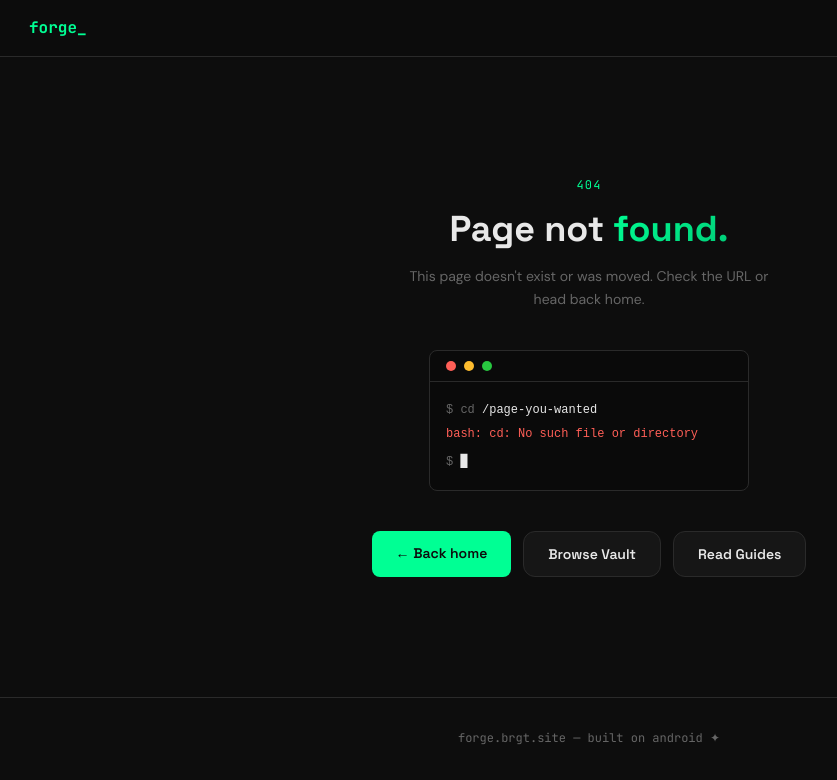
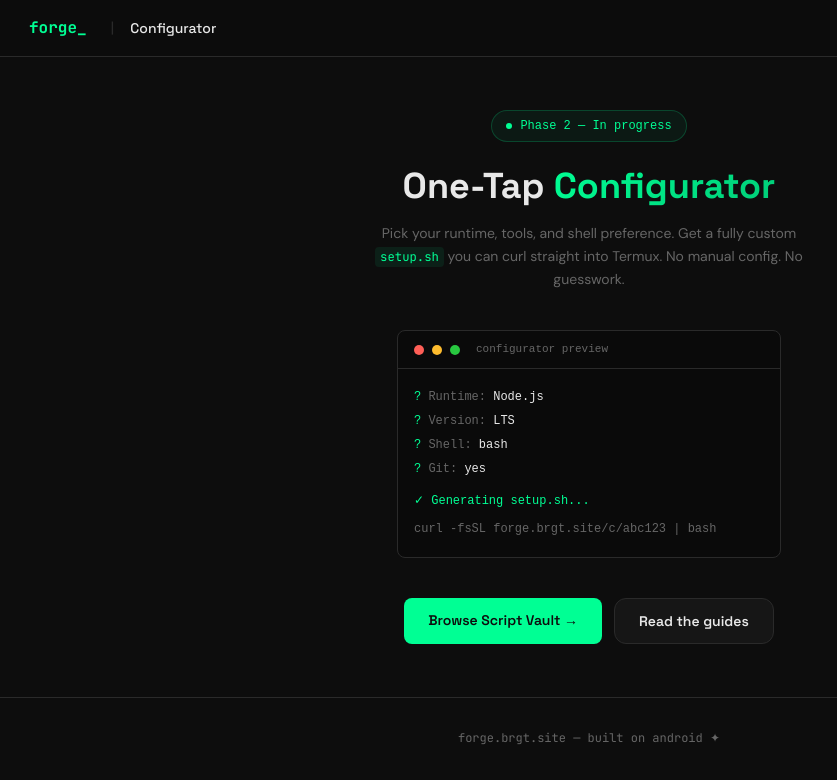
Before and after one commit to brighto7700/forge, a Next.js app: page /configurator in a window 1280 px wide. Before the commit this address had no page. Shown: the top 780 px of the page, without its empty margins (51-888 px from the left). Built offline with nearby package versions, Linux system fonts and the light colour scheme.

Commit message:
Create page.tsx

```diff
--- /dev/null
+++ b/app/configurator/page.tsx
@@ -0,0 +1,86 @@
+import type { Metadata } from "next";
+import Link from "next/link";
+
+export const metadata: Metadata = {
+  title: "One-Tap Configurator — Coming Soon",
+  description:
+    "Pick your runtime, tools, and shell. Get a custom setup.sh you can curl directly into Termux. Coming soon to Forge.",
+  alternates: {
+    canonical: "https://forge.brgt.site/configurator",
+  },
+};
+
+export default function ConfiguratorPage() {
+  return (
+    <>
+      <header className="border-b border-border bg-bg/80 backdrop-blur-md sticky top-0 z-50">
+        <nav
+          className="max-w-6xl mx-auto px-4 h-14 flex items-center gap-4"
+          aria-label="Main navigation"
+        >
+          <Link href="/" className="font-mono text-primary font-bold text-base mr-2" aria-label="Forge home">
+            forge_
+          </Link>
+          <span className="text-border">|</span>
+          <span className="text-text-base text-sm font-display font-medium">Configurator</span>
+        </nav>
+      </header>
+
+      <main className="min-h-[80vh] flex flex-col items-center justify-center px-4 text-center">
+        <div
+          style={{
+            display: "inline-flex", alignItems: "center", gap: 8,
+            padding: "6px 14px", borderRadius: 999,
+            border: "1px solid rgba(0,255,148,0.2)",
+            background: "rgba(0,255,148,0.05)",
+            color: "#00FF94", fontSize: 12, fontFamily: "monospace", marginBottom: 24,
+          }}
+        >
+          <span style={{ width: 6, height: 6, borderRadius: "50%", background: "#00FF94", display: "inline-block" }} />
+          Phase 2 — In progress
+        </div>
+
+        <h1 className="font-display font-bold text-3xl sm:text-4xl leading-tight max-w-lg">
+          One-Tap <span className="text-gradient">Configurator</span>
+        </h1>
+
+        <p className="text-text-muted text-sm mt-4 max-w-md leading-relaxed">
+          Pick your runtime, tools, and shell preference. Get a fully custom{" "}
+          <code>setup.sh</code> you can curl straight into Termux. No manual config. No guesswork.
+        </p>
+
+        <div className="terminal-block mt-10 w-full max-w-sm text-left" aria-hidden="true">
+          <div style={{ display: "flex", alignItems: "center", gap: 8, padding: "10px 16px", borderBottom: "1px solid #2A2A2A" }}>
+            <span style={{ width: 10, height: 10, borderRadius: "50%", background: "#FF5F57", display: "inline-block" }} />
+            <span style={{ width: 10, height: 10, borderRadius: "50%", background: "#FEBC2E", display: "inline-block" }} />
+            <span style={{ width: 10, height: 10, borderRadius: "50%", background: "#28C840", display: "inline-block" }} />
+            <span style={{ marginLeft: 8, fontSize: 11, color: "#666", fontFamily: "monospace" }}>configurator preview</span>
+          </div>
+          <div style={{ padding: 16, fontFamily: "monospace", fontSize: 12, color: "#666", lineHeight: 2 }}>
+            <div><span style={{ color: "#00FF94" }}>?</span> Runtime: <span style={{ color: "#E8E8E8" }}>Node.js</span></div>
+            <div><span style={{ color: "#00FF94" }}>?</span> Version: <span style={{ color: "#E8E8E8" }}>LTS</span></div>
+            <div><span style={{ color: "#00FF94" }}>?</span> Shell: <span style={{ color: "#E8E8E8" }}>bash</span></div>
+            <div><span style={{ color: "#00FF94" }}>?</span> Git: <span style={{ color: "#E8E8E8" }}>yes</span></div>
+            <div style={{ marginTop: 8, color: "#00FF94" }}>✓ Generating setup.sh...</div>
+            <div style={{ color: "#666", marginTop: 4 }}>curl -fsSL forge.brgt.site/c/abc123 | bash</div>
+          </div>
+        </div>
+
+        <div className="flex flex-col sm:flex-row gap-3 mt-10">
+          <Link href="/vault" className="px-6 py-3 bg-primary font-display font-semibold text-sm rounded-lg hover:bg-primary-dim transition-all text-center" style={{ color: "#0D0D0D" }}>
+            Browse Script Vault →
+          </Link>
+          <Link href="/guides" className="px-6 py-3 surface-card text-text-base font-display font-semibold text-sm rounded-lg hover:border-primary/30 transition-all text-center">
+            Read the guides
+          </Link>
+        </div>
+      </main>
+
+      <footer className="border-t border-border py-8 px-4" role="contentinfo">
+        <div className="max-w-6xl mx-auto text-center">
+          <p className="text-xs text-text-muted font-mono">forge.brgt.site — built on android ✦</p>
+        </div>
+      </footer>
+    </>
+  );
+}
```
